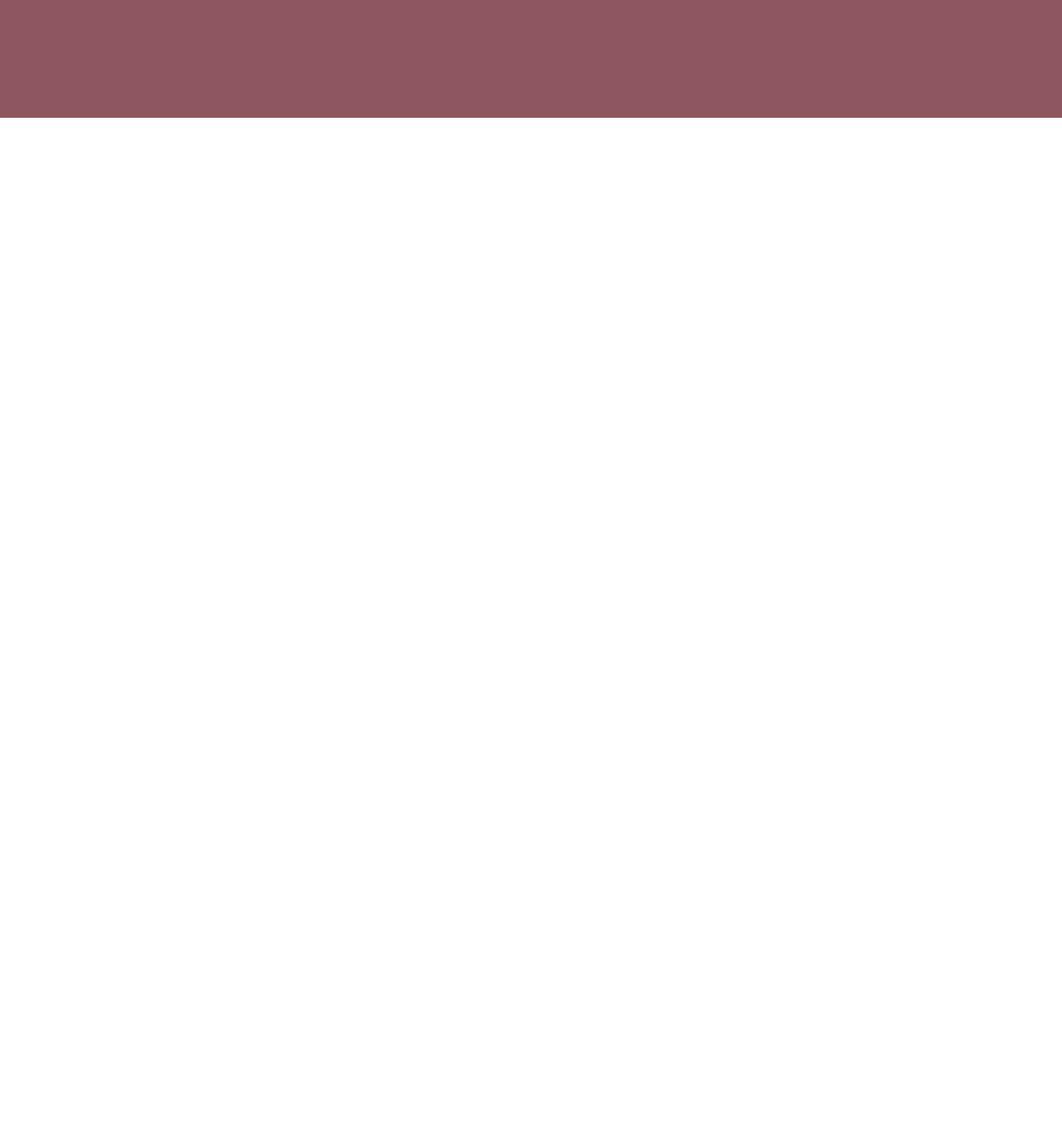
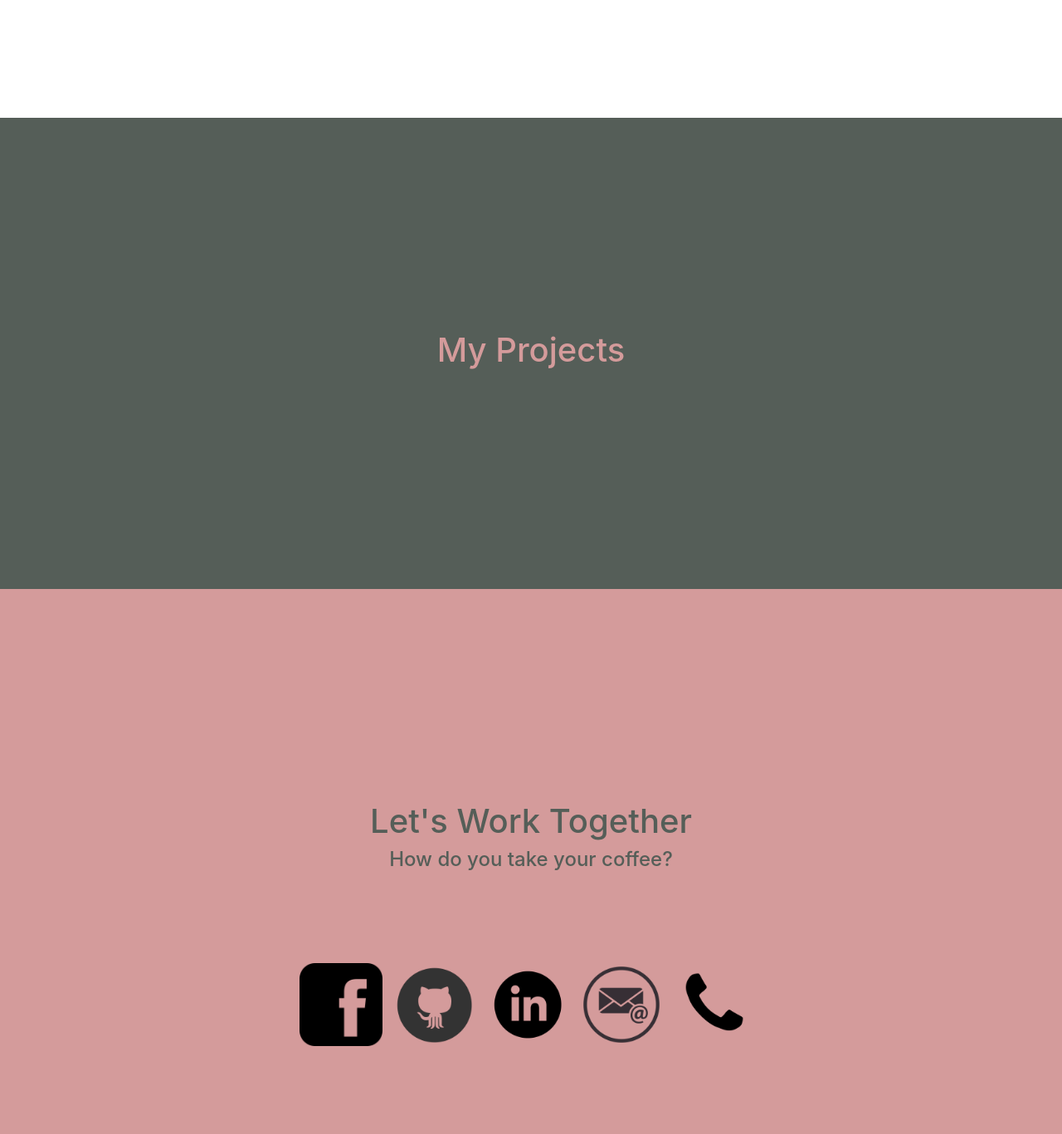
Before and after one commit to marleyva233/fcc-portfolio, a plain HTML site: page index.html in a window 1280 px wide. Shown: the part 708-2075 px from the top of the page at 83% size. Before the commit the page ends 850 px from the top, so only its background shows below. Drawn offline with nearby package versions, Linux system fonts and the light colour scheme.

Commit message:
adding images

```diff
--- a/css/main.css
+++ b/css/main.css
@@ -27,11 +27,40 @@ REQUIREMENTS:
 #welcome-section {
 	text-align: center;
 	padding: 10%;
-	background-color: #8e565f;
+	/*background-color: #8e565f; */
+	background-image: url("");
 	height: 100vh;
 }
 
 /*[2] PROJECTS*/
+#projects {
+	text-align: center;
+	padding: 20% 10%;
+	background-color: #555e58;
+	color: #d49b9b;
+}
 /*[3] SOCIAL*/
+#social {
+	text-align: center;
+	padding: 20% 10%;
+	background-color: #d49b9b;
+	color: #555e58;
+}
+#social a,
+#social a:hover,
+#social a:after {
+	color: #555e58;
+}
+#social ul {
+	width: 100%;
+	padding: 10%;
+}
+#social li {
+	display: inline-block;
+	padding-right: 1%;
+}
+#social img {
+	max-width: 100px;
+}
 /*[4] FOOTER*/
 /*[5] MEDIA QUERIES*/
--- a/index.html
+++ b/index.html
@@ -41,6 +41,7 @@
 			<p>Coming Soon!</p>
 		</section>
 		<section id="projects">
+			<h1>My Projects</h1>
 			<div class="project-tile">
 			</div>
 			<div class="project-tile">
@@ -60,6 +61,15 @@
 		</section>
 		<section id="social">
 			<!-- must include links to github or fcc profile-->
+			<h1>Let's Work Together</h1>
+			<h4>How do you take your coffee?</h4>
+			<ul>
+				<li><a href="https://www.facebook.com/crystal.kerosene" target="_blank"><img src="img/fb.png" alt="facebook"></a></li>
+				<li><a href="https://github.com/marleyva233" target="_blank"><img src="img/github.png" alt="github"></a></li>
+				<li><a href="" target="_blank"><img src="img/linkedin.png" alt="LinkedIn"></a></li>
+				<li><a href="mailto:marleyva233@gmail.com?Subject=Hello" target="_top"><img src="img/email.png" alt="email"></a></li>
+				<li><a href="tel:+14085952918" target="_blank"><img src="img/tel.png" alt="phone"></a></li>
+			</ul>
 		</section>
 		<footer id="footer">
 
```
Also changed, not shown: img/email.png (added), img/fb.png (added), img/github.png (added), img/linkedin.png (added), img/tel.png (added), 1 other file.
